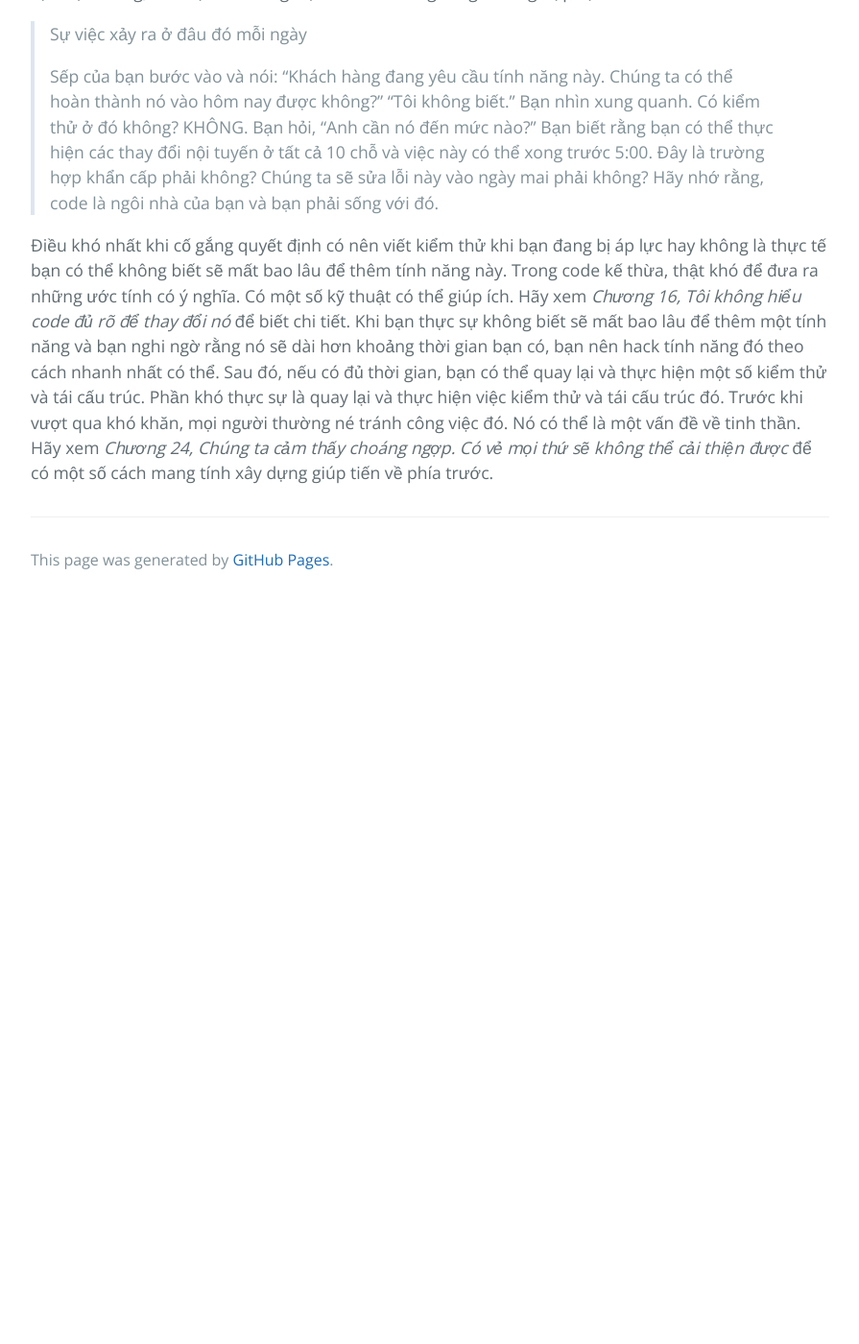
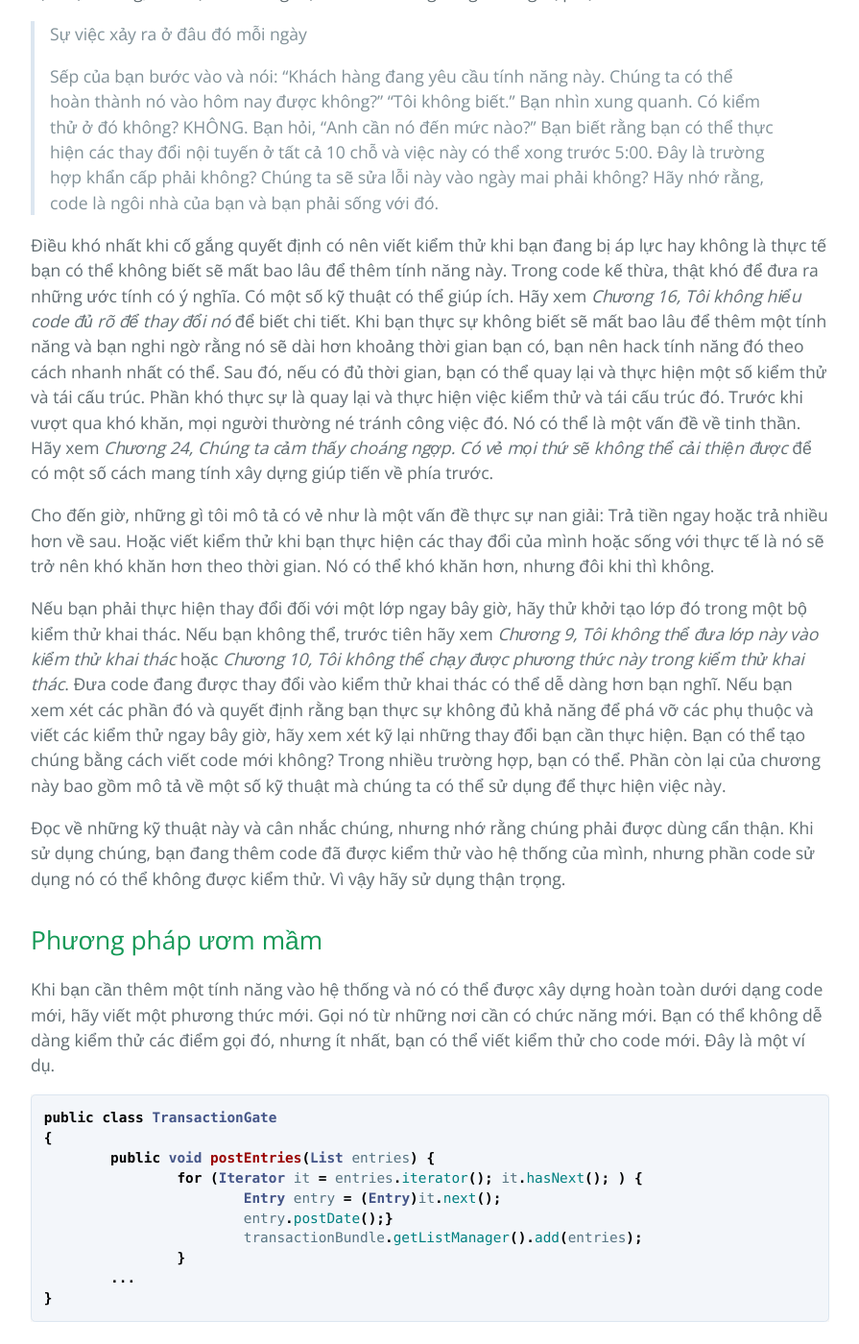
Before and after one commit to HaiBV/haibv.github.io, a Jekyll site: the page built from working-effectively-with-legacy-code/chapter-6-i-dont-have-much-time-and-i-have-to-change-it.md.md, in a window 1280 px wide and 1400 px high, scrolled down 1777 px. Shown: the whole window at 96% size, without its empty margins (192-1087 px from the left). Built offline with Jekyll 4.4.1, drawn with Linux system fonts in a browser that asks for light colours; our own code applies the rules of GitHub Pages for plain Markdown files; before the commit the page ends 2404 px from its top, so only the background shows below that.

Commit message:
Book - Working Efectively with Legacy Code - P2 - C6

````diff
--- a/working-effectively-with-legacy-code/chapter-6-i-dont-have-much-time-and-i-have-to-change-it.md.md
+++ b/working-effectively-with-legacy-code/chapter-6-i-dont-have-much-time-and-i-have-to-change-it.md.md
@@ -30,3 +30,26 @@ Khi bạn vượt qua được khó khăn, cuộc sống không hoàn toàn màu
 > Hãy nhớ rằng, code là ngôi nhà của bạn và bạn phải sống với đó.
 
 Điều khó nhất khi cố gắng quyết định có nên viết kiểm thử khi bạn đang bị áp lực hay không là thực tế bạn có thể không biết sẽ mất bao lâu để thêm tính năng này. Trong code kế thừa, thật khó để đưa ra những ước tính có ý nghĩa. Có một số kỹ thuật có thể giúp ích. Hãy xem _Chương 16, Tôi không hiểu code đủ rõ để thay đổi nó_ để biết chi tiết. Khi bạn thực sự không biết sẽ mất bao lâu để thêm một tính năng và bạn nghi ngờ rằng nó sẽ dài hơn khoảng thời gian bạn có, bạn nên hack tính năng đó theo cách nhanh nhất có thể. Sau đó, nếu có đủ thời gian, bạn có thể quay lại và thực hiện một số kiểm thử và tái cấu trúc. Phần khó thực sự là quay lại và thực hiện việc kiểm thử và tái cấu trúc đó. Trước khi vượt qua khó khăn, mọi người thường né tránh công việc đó. Nó có thể là một vấn đề về tinh thần. Hãy xem _Chương 24, Chúng ta cảm thấy choáng ngợp. Có vẻ mọi thứ sẽ không thể cải thiện được_ để có một số cách mang tính xây dựng giúp tiến về phía trước.
+
+Cho đến giờ, những gì tôi mô tả có vẻ như là một vấn đề thực sự nan giải: Trả tiền ngay hoặc trả nhiều hơn về sau. Hoặc viết kiểm thử khi bạn thực hiện các thay đổi của mình hoặc sống với thực tế là nó sẽ trở nên khó khăn hơn theo thời gian. Nó có thể khó khăn hơn, nhưng đôi khi thì không.
+
+Nếu bạn phải thực hiện thay đổi đối với một lớp ngay bây giờ, hãy thử khởi tạo lớp đó trong một bộ kiểm thử khai thác. Nếu bạn không thể, trước tiên hãy xem _Chương 9, Tôi không thể đưa lớp này vào kiểm thử khai thác_ hoặc _Chương 10, Tôi không thể chạy được phương thức này trong kiểm thử khai thác_. Đưa code đang được thay đổi vào kiểm thử khai thác có thể dễ dàng hơn bạn nghĩ. Nếu bạn xem xét các phần đó và quyết định rằng bạn thực sự không đủ khả năng để phá vỡ các phụ thuộc và viết các kiểm thử ngay bây giờ, hãy xem xét kỹ lại những thay đổi bạn cần thực hiện. Bạn có thể tạo chúng bằng cách viết code mới không? Trong nhiều trường hợp, bạn có thể. Phần còn lại của chương này bao gồm mô tả về một số kỹ thuật mà chúng ta có thể sử dụng để thực hiện việc này.
+
+Đọc về những kỹ thuật này và cân nhắc chúng, nhưng nhớ rằng chúng phải được dùng cẩn thận. Khi sử dụng chúng, bạn đang thêm code đã được kiểm thử vào hệ thống của mình, nhưng phần code sử dụng nó có thể không được kiểm thử. Vì vậy hãy sử dụng thận trọng.
+
+## Phương pháp ươm mầm
+
+Khi bạn cần thêm một tính năng vào hệ thống và nó có thể được xây dựng hoàn toàn dưới dạng code mới, hãy viết một phương thức mới. Gọi nó từ những nơi cần có chức năng mới. Bạn có thể không dễ dàng kiểm thử các điểm gọi đó, nhưng ít nhất, bạn có thể viết kiểm thử cho code mới. Đây là một ví dụ.
+
+```java
+public class TransactionGate
+{
+	public void postEntries(List entries) {
+		for (Iterator it = entries.iterator(); it.hasNext(); ) {
+			Entry entry = (Entry)it.next();
+			entry.postDate();}
+			transactionBundle.getListManager().add(entries);
+		}
+	...
+}
+```
````
Also changed, not shown: working-effectively-with-legacy-code/contents.md (+1 -1 lines).
